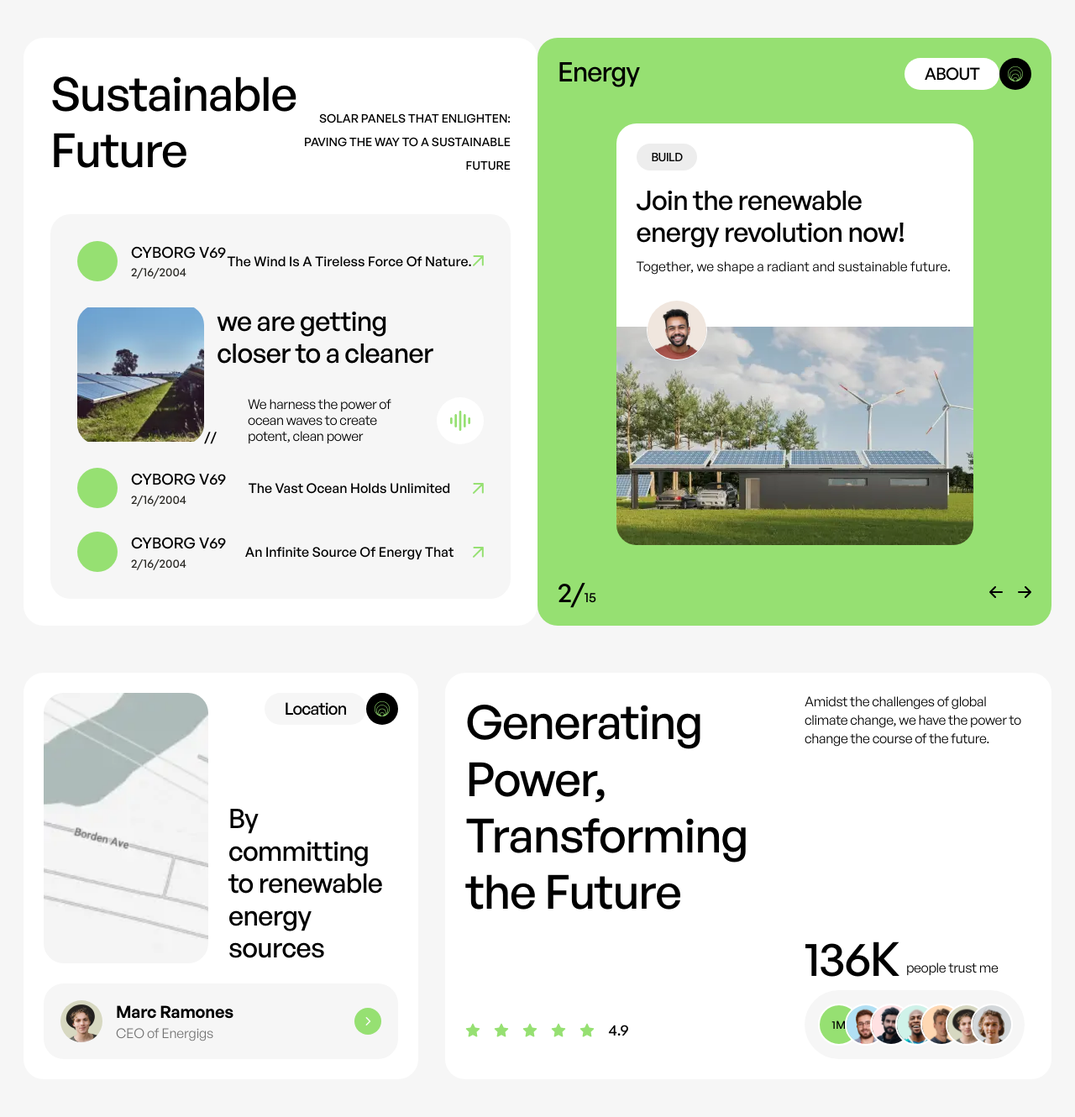
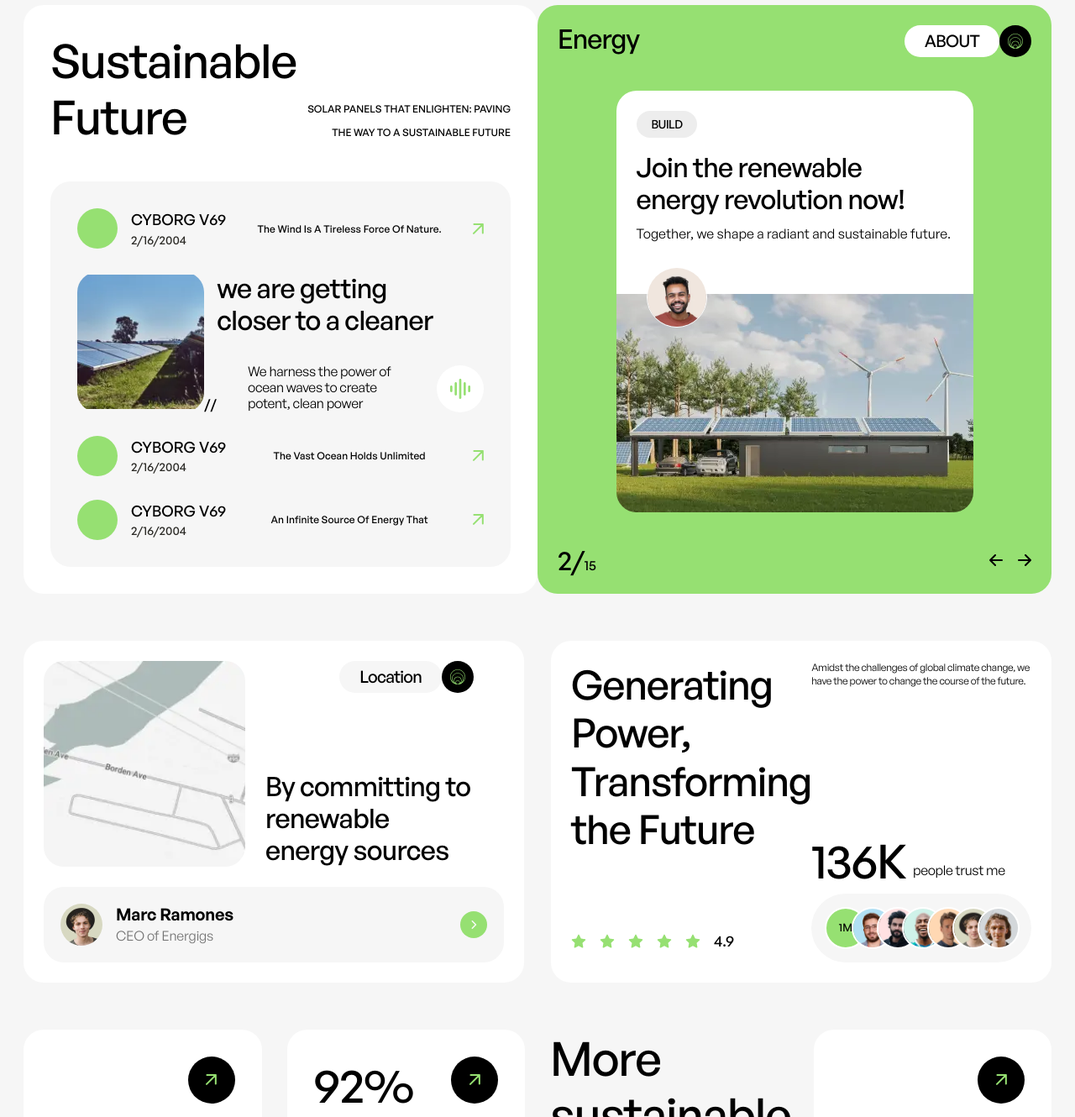
Before and after one commit to M-Panz/energigs, a website: page index.html in a window 1280 px wide. Shown: the part 983-2313 px from the top of the page at 84% size. Drawn offline with Linux system fonts and the light colour scheme.

Commit message:
update responsive xl-4xl

```diff
--- a/index.html
+++ b/index.html
@@ -39,13 +39,13 @@
         </nav>
     </header>
 
-    <section id="section1">
-        <div class="grid grid-cols-2 px-7">
-            <div class="flex items-center content-center gap-x-[48px] pl-[42px]">
+    <section id="section1" class="grid 4xl:mt-8">
+        <div class="grid grid-cols-2 gap-x-[80px] 2xl:gap-x-[148px] px-7">
+            <div class="flex items-center content-center gap-x-[48px] pl-[42px] bg-yellow-400">
                 <div class="grid place-content-center">
                     <img src="files/svg/scroll_down_s1.svg" alt="icon_scroll_down" class="w-full h-full object-cover">
                 </div>
-                <div class="grid">
+                <div class="grid w-full bg-purple-500">
                     <div class="flex items-center p-6 justify-between border-hidden rounded-3xl bg-white">
                         <div class="flex items-center gap-x-4">
                             <div class="grid w-[50px] h-[50px] place-content-center border-hidden rounded-full overflow-hidden">
@@ -61,7 +61,7 @@
                         </div>
                     </div>
                     <div class="relative grid mt-6 mb-4">
-                        <div class="grid place-content-center border-hidden rounded-3xl overflow-hidden">
+                        <div class="grid border-hidden rounded-3xl overflow-hidden">
                             <img src="files/img/gambar1_pemandangan_s1.webp" alt="gambar1_pemandangan_s1" class="w-full h-full object-cover">
                         </div>
                         <button type="button" class="absolute bottom-0 right-0 grid w-[56px] h-[56px] place-content-center rounded-full bg-[#96E072]">
@@ -69,7 +69,7 @@
                         </button>
                     </div>
                     <div>
-                        <h1 class="text-[64px] font-medium leading-[100%] -tracking-[1.92px] max-w-[442px]">Clean Energy for a Greener World</h1>
+                        <h1 class="text-[64px] font-medium leading-[100%] -tracking-[1.92px] max-w-[]">Clean Energy for a Greener World</h1>
                     </div>
                 </div>
             </div>
@@ -162,7 +162,7 @@
             <div class="grid p-8 gap-y-11 border-hidden rounded-3xl bg-white">
                 <div class="flex justify-between items-end">
                     <h1 class="text-[56px] font-medium leading-[120%] -tracking-[1.12px] max-w-[377px]">Sustainable Future</h1>
-                    <p class="text-end text-sm font-medium leading-[28px] max-w-[297px] uppercase">Solar Panels that Enlighten: Paving the Way to a Sustainable Future</p>
+                    <p class="text-end text-xs 2xl:text-sm font-medium leading-[28px] max-w-[297px] uppercase">Solar Panels that Enlighten: Paving the Way to a Sustainable Future</p>
                 </div>
                 <div class="grid items-center p-8 gap-y-7 border-hidden rounded-3xl bg-[#F6F6F6]">
                     <div class="flex justify-between items-center">
@@ -173,7 +173,7 @@
                                 <p class="text-sm font-medium leading-[125%] tracking-[0.07px] text-[#2B2A26]">2/16/2004</p>
                             </div>
                         </div>
-                        <h4 class="text-base font-medium leading-[125%] tracking-[0.08px] capitalize">The wind is a tireless force of nature.</h4>
+                        <h4 class="text-xs 2xl:text-base font-medium leading-[125%] tracking-[0.08px] capitalize">The wind is a tireless force of nature.</h4>
                         <div class="grid place-content-center">
                             <img src="files/svg/icon_arrow_kekanan_atas.svg" alt="icon_arrow_kekanan_atas" class="w-full h-full object-cover">
                         </div>
@@ -207,7 +207,7 @@
                                 <p class="text-sm font-medium leading-[125%] tracking-[0.07px] text-[#2B2A26]">2/16/2004</p>
                             </div>
                         </div>
-                        <h4 class="text-base font-medium leading-[125%] tracking-[0.08px] capitalize">The vast ocean holds unlimited</h4>
+                        <h4 class="text-xs 2xl:text-base font-medium leading-[125%] tracking-[0.08px] capitalize">The vast ocean holds unlimited</h4>
                         <div class="grid place-content-center">
                             <img src="files/svg/icon_arrow_kekanan_atas.svg" alt="icon_arrow_kekanan_atas" class="w-full h-full object-cover">
                         </div>
@@ -220,7 +220,7 @@
                                 <p class="text-sm font-medium leading-[125%] tracking-[0.07px] text-[#2B2A26]">2/16/2004</p>
                             </div>
                         </div>
-                        <h4 class="text-base font-medium leading-[125%] tracking-[0.08px] capitalize">an infinite source of energy that</h4>
+                        <h4 class="text-xs 2xl:text-base font-medium leading-[125%] tracking-[0.08px] capitalize">an infinite source of energy that</h4>
                         <div class="grid place-content-center">
                             <img src="files/svg/icon_arrow_kekanan_atas.svg" alt="icon_arrow_kekanan_atas" class="w-full h-full object-cover">
                         </div>
@@ -274,8 +274,8 @@
     </section>
 
     <section id="section4" class="grid px-7 mt-[56px]">
-        <div class="grid grid-cols-5 gap-x-8">
-            <div class="grid col-span-2 p-6 gap-y-6 bg-white border-hidden rounded-3xl">
+        <div class="grid grid-cols-4 2xl:grid-cols-5 4xl:grid-cols-6 gap-x-8">
+            <div class="grid col-span-2 4xl:col-span-3 p-6 gap-y-6 bg-white border-hidden rounded-3xl">
                 <div class="flex gap-x-6">
                     <div class="grid border-hidden rounded-3xl overflow-hidden">
                         <img src="files/img/gambar_map.webp" alt="gambar-maps" class="w-full h-full object-cover">
@@ -308,10 +308,10 @@
                 </div>
             </div>
 
-            <div class="flex col-span-3 justify-between p-6 border-hidden rounded-3xl bg-white">
+            <div class="flex col-span-2 2xl:col-span-3 justify-between p-6 border-hidden rounded-3xl bg-white">
                 <div class="grid gap-y-[54px]">
                     <div>
-                        <h1 class="text-[56px] font-medium leading-[120%] -tracking-[1.12px] max-w-[377px]">Generating Power, Transforming the Future</h1>
+                        <h1 class="text-[48px] 2xl:text-[56px] font-medium leading-[120%] -tracking-[1.12px] max-w-[377px]">Generating Power, Transforming the Future</h1>
                     </div>
                     <div class="flex gap-x-4 items-center">
                         <div class="grid place-content-center">
@@ -336,7 +336,7 @@
                 </div>
                 <div class="grid content-between">
                     <div>
-                        <p class="text-base leading-[135%] -tracking-[0.32px] max-w-[270px]">Amidst the challenges of global climate change, we have the power to change the course of the future.</p>
+                        <p class="text-xs 2xl:text-base leading-[135%] -tracking-[0.32px] max-w-[270px]">Amidst the challenges of global climate change, we have the power to change the course of the future.</p>
                     </div>
                     <div class="grid gap-y-4">
                         <div class="flex items-end gap-x-2">
```
Also changed, not shown: files/css/tailwind.css.
